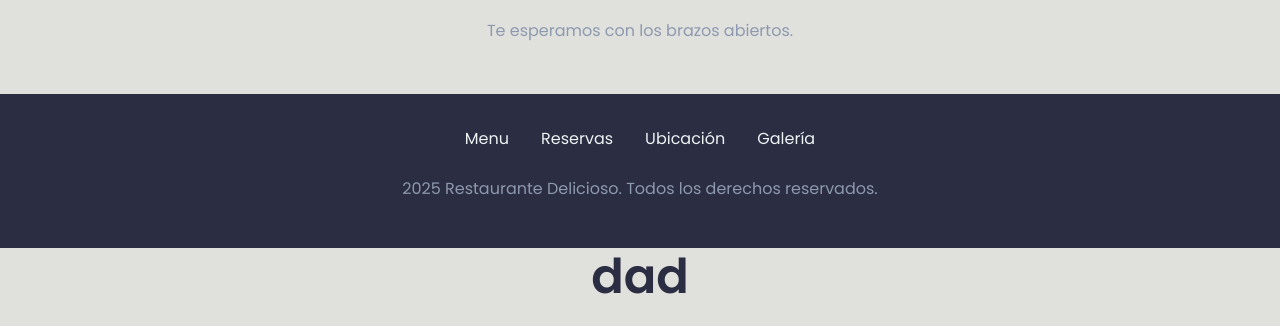
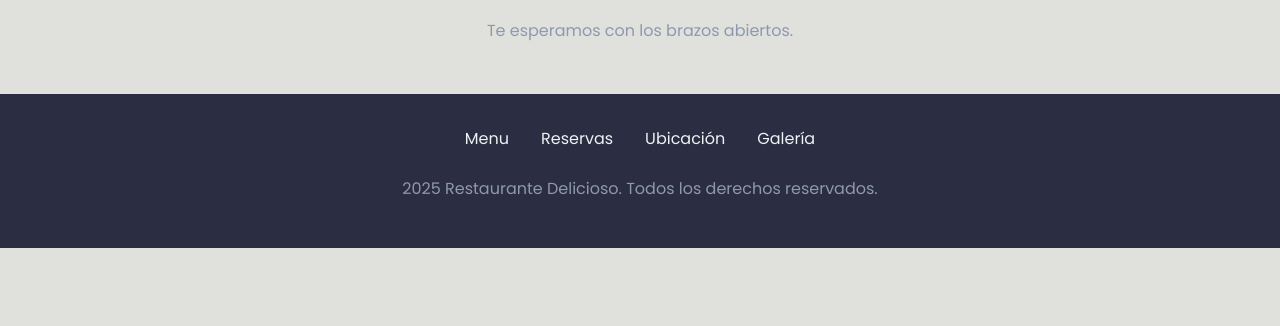
Before and after one commit to tomas-perez06/webcoder, a plain HTML site: page index.html in a window 1280 px wide. Shown: the part 2410-2736 px from the top of the page. After the commit the page ends 2658 px from the top, so only its background shows below. Drawn offline with nearby package versions, Linux system fonts and the light colour scheme.

Commit message:
Descripción clara de lo que hiciste

```diff
--- a/index.html
+++ b/index.html
@@ -104,7 +104,6 @@
         <p class="mt-3">2025 Restaurante Delicioso. Todos los derechos reservados.</p>
     </footer>
 
-    <h1>dad</h1>
 
     <!-- Bootstrap JS -->
     <script src="https://cdn.jsdelivr.net/npm/bootstrap@5.3.3/dist/js/bootstrap.bundle.min.js"></script>
```
